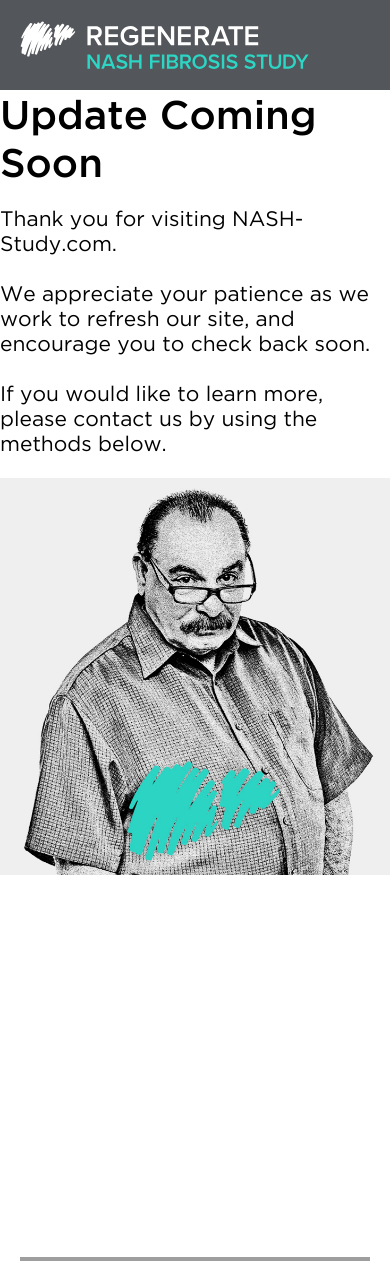
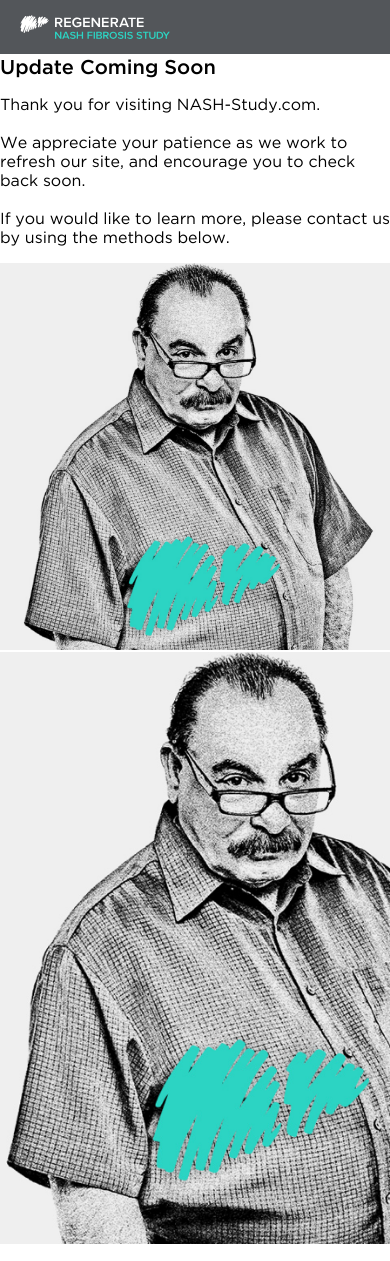
Before and after one commit to nvillapiano/intercept-landing, a PHP site: template views/home.twig in a window 390 px wide. Shown: the top 1261 px of the page. Run offline with PHP 8.4, Linux system fonts and the light colour scheme; the template is opened without the code that fills it, so the values that code supplies are empty; some libraries are stand-ins or nearby versions; grey boxes are pictures that could not be loaded.

Commit message:
Initial mobile styling

```diff
--- a/css/index.css
+++ b/css/index.css
@@ -516,12 +516,25 @@ h1 {
   font-size: 4rem;
 }
 
+@media only screen and (max-width: 767px) {
+  h1 {
+    font-size: 2rem;
+    line-height: 1.25;
+  }
+}
+
 p {
   font-weight: initial;
   font-family: "gotham-book",sans-serif;
   font-style: normal;
   line-height: 1.19;
   font-size: 2.1rem;
+}
+
+@media only screen and (max-width: 767px) {
+  p {
+    font-size: 1.6rem;
+  }
 }
 
 small {
@@ -543,6 +556,7 @@ a.button, a:hover.button, a:active.button, a:visited.button, a:link.button {
   display: flex;
   align-items: center;
   position: relative;
+  z-index: 4;
 }
 
 .header img, .footer img {
@@ -559,6 +573,15 @@ a.button, a:hover.button, a:active.button, a:visited.button, a:link.button {
   height: 100%;
   background: #53565A;
   z-index: 0;
+}
+
+@media only screen and (max-width: 767px) {
+  .header, .footer {
+    height: 5.4rem;
+  }
+  .header img, .footer img {
+    max-width: 15rem;
+  }
 }
 
 .footer {
@@ -660,6 +740,8 @@ a.button, a:hover.button, a:active.button, a:visited.button, a:link.button {
   line-height: 1.222;
   max-width: 20rem;
   text-align: center;
+  position: relative;
+  z-index: 2;
 }
 
 .link img {
@@ -706,4 +788,13 @@ a.button, a:hover.button, a:active.button, a:visited.button, a:link.button {
   margin: 0 0 2rem;
 }
 
+@media only screen and (max-width: 767px) {
+  .link {
+    margin: 0 0 4.5rem;
+  }
+  .link:last-of-type {
+    margin: 0;
+  }
+}
+
 /*# sourceMappingURL=maps/index.css.map */
--- a/scss/_footer.scss
+++ b/scss/_footer.scss
@@ -21,4 +21,11 @@
         position: relative;
         z-index: 2;
     }
+
+    @media only screen and (max-width: $mobile) {
+
+        span {
+            max-width: 20rem;
+        }
+    }
 }
--- a/scss/_header.scss
+++ b/scss/_header.scss
@@ -10,6 +10,7 @@
     display: flex;
     align-items: center;
     position: relative;
+    z-index: 4;
 
     img {
         position: relative;
@@ -26,4 +27,12 @@
         background: $grey53;
         z-index: 0;
     }
+
+    @media only screen and (max-width: $mobile) {
+        height: 5.4rem;
+
+        img {
+            max-width: 15rem;
+        }
+    }
 }
--- a/scss/_home.scss
+++ b/scss/_home.scss
@@ -2,7 +2,7 @@
 
 .home {
     color: $grey53;
-    background: $light-grey;
+    background: $dark-grey;
 
     .container {
         @include defaultWidth();
@@ -30,19 +30,28 @@
 
         .copy {
             width: calc(100% - 40rem);
+            max-width: 55rem;
             margin: 0rem 0 0;
             font-size: 2rem;
             @include gotham-medium();
             position: relative;
-            z-index: 2;
+            z-index: 3;
         }
 
         .image {
             position: absolute;
-            bottom: -0.3rem;
+            bottom: 0;
             right: 0;
             max-width: 37rem;
             z-index: 2;
+
+            img {
+                display: block;
+
+                & + img {
+                    display: none;
+                }
+            }
         }
 
         .links {
@@ -50,6 +59,8 @@
             align-items: center;
             justify-content: space-between;
             min-height: 21.5rem;
+            background: $blue;
+            position: relative;
 
             &:after {
                 content: '';
@@ -59,7 +70,57 @@
                 width: 200vw;
                 height: 100%;
                 background: $blue;
-                z-index: -1;
+                z-index: 1;
+            }
+        }
+
+        @media only screen and (max-width: $mobile) {
+
+            .hero {
+                min-height: 46rem;
+                align-items: flex-start;
+                padding: 2rem 0;
+            }
+
+            .copy {
+                width: 100%;
+
+                span {
+                    display: inline-block;
+
+                    &:nth-of-type(1) {
+                        width: 68%;
+                    }
+
+                    &:nth-of-type(2) {
+                        width: 52%;
+                    }
+
+                    &:nth-of-type(3) {
+                        width: 40%;
+                    }
+                }
+            }
+
+            .image {
+                width: 69%;
+                min-width: 23.2rem;
+                max-width: 30rem;
+                bottom: 0;
+                right: -2rem;
+
+                img {
+                    display: none;
+
+                    & + img {
+                        display: block;
+                    }
+                }
+            }
+
+            .links {
+                flex-direction: column;
+                padding: 2.5rem 2rem;
             }
         }
     }
--- a/scss/_link.scss
+++ b/scss/_link.scss
@@ -7,6 +7,8 @@
     line-height: 1.222;
     max-width: 20rem;
     text-align: center;
+    position: relative;
+    z-index: 2;
 
     img {
         height: 3rem;
@@ -55,4 +57,12 @@
             margin: 0 0 2rem;
         }
     }
+
+    @media only screen and (max-width: $mobile) {
+        margin: 0 0 4.5rem;
+
+        &:last-of-type {
+            margin: 0;
+        }
+    }
 }
--- a/scss/_mixins.scss
+++ b/scss/_mixins.scss
@@ -1,5 +1,6 @@
 // Variables
 $contentWidth: 114rem;
+$mobile: 767px;
 
 @mixin defaultWidth {
     width: 100%;
--- a/scss/_typography.scss
+++ b/scss/_typography.scss
@@ -28,14 +28,10 @@ h1 {
     margin: 0;
     font-size: 4rem;
 
-    // @media only screen and (min-width: 1280px) {
-    //     font-size: 4rem;
-    // }
-
-    // @media only screen and (max-width: 768px) {
-    //     font-size: 2rem;
-    //     line-height: 1.25;
-    // }
+    @media only screen and (max-width: $mobile) {
+        font-size: 2rem;
+        line-height: 1.25;
+    }
 }
 
 p {
@@ -44,9 +40,9 @@ p {
     line-height: 1.19;
     font-size: 2.1rem;
 
-    // @media only screen and (min-width: 1280px) {
-    //     font-size: 2.1rem;
-    // }
+    @media only screen and (max-width: $mobile) {
+        font-size: 1.6rem;
+    }
 }
 
 small {
--- a/views/home.twig
+++ b/views/home.twig
@@ -7,15 +7,16 @@
                     Update Coming Soon
                 </h1>
                 <p>
-                    Thank you for visiting NASH-Study.com.
+                    <span>Thank you for visiting NASH-Study.com.</span>
                     <br><br>
-                    We appreciate your patience as we work to refresh our site, and encourage you to check back soon.
+                    <span>We appreciate your patience as we work to refresh our site, and encourage you to check back soon.</span>
                     <br><br>
-                    If you would like to learn more, please contact us by using the methods below.
+                    <span>If you would like to learn more, please contact us by using the methods below.</span>
                 </p>
             </div>
             <div class="image">
                 <img src="images/hero.png">
+                <img src="images/hero-mobile.png">
             </div>
         </div>
         <div class="links">
```
Also changed, not shown: other parts of css/index.css (+61 -4 lines), images/hero-mobile.png (added), images/hero.png, 1 other file.
